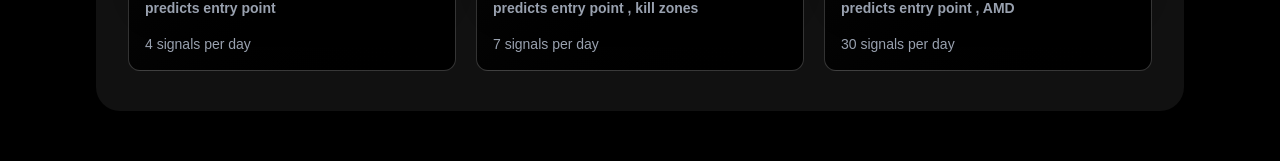
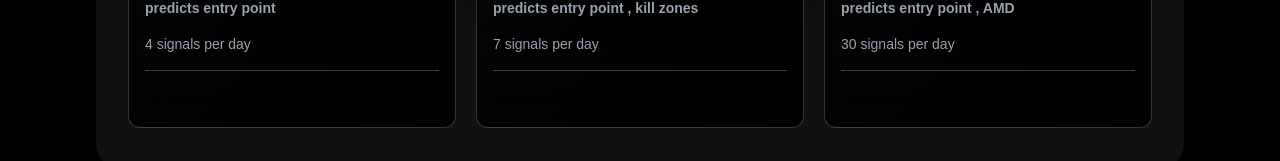
Before and after one commit to SamirSweden/mern, a Next.js app: page /plans in a window 1280 px wide. Shown: the part 586-747 px from the top of the page. Built offline with nearby package versions, Linux system fonts and the light colour scheme.

Commit message:
added new text to cards

```diff
--- a/app/components/banners/cards/PlanCard.tsx
+++ b/app/components/banners/cards/PlanCard.tsx
@@ -10,7 +10,8 @@ const data = [
         futures: "predicts entry point",
         limit: "4 signals per day",
         price: "100",
-        days: "6 days"
+        days: "6 days",
+        text: "for new traders"
     },
     {
         id: 2,
@@ -20,7 +21,8 @@ const data = [
         futures: "predicts entry point , kill zones",
         limit: "7 signals per day",
         price: "2000",
-        days: "10 days"
+        days: "10 days",
+        text: "acceleration of the deposit"
     },
     {
         id: 3,
@@ -30,7 +32,8 @@ const data = [
         futures: "predicts entry point , AMD",
         limit: "30 signals per day",
         price: "5000",
-        days: "15 days"
+        days: "15 days",
+        text: "opens trades himself"
     },
 ];
 
@@ -80,6 +83,10 @@ const PlanCard = () => {
                         <div className={'text-gray-400 text-sm font-mono'}>
                             {dataCard.limit}
                         </div>
+                        <hr className={'text-gray-700'} />
+                        <div>
+                            <span>{dataCard.text}</span>
+                        </div>
 
                     </div>
                 </div>
```
